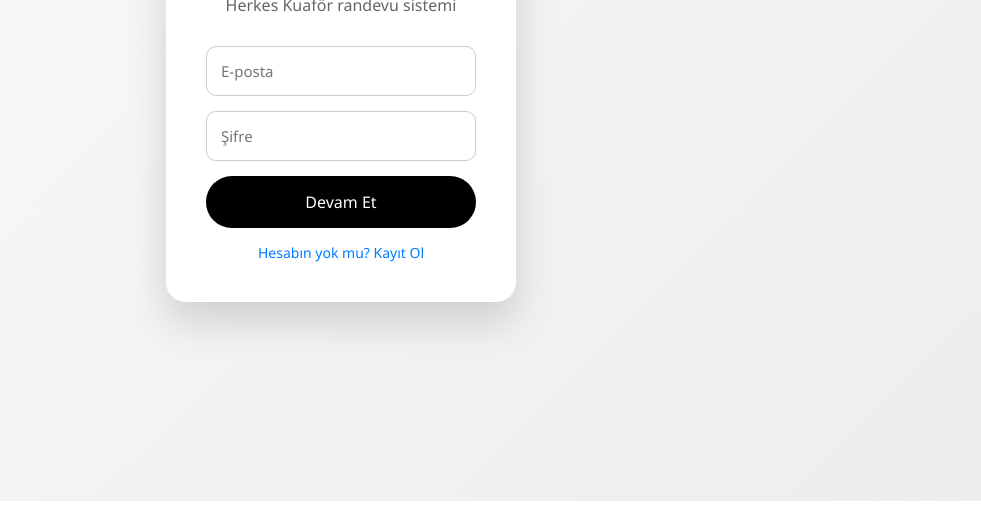
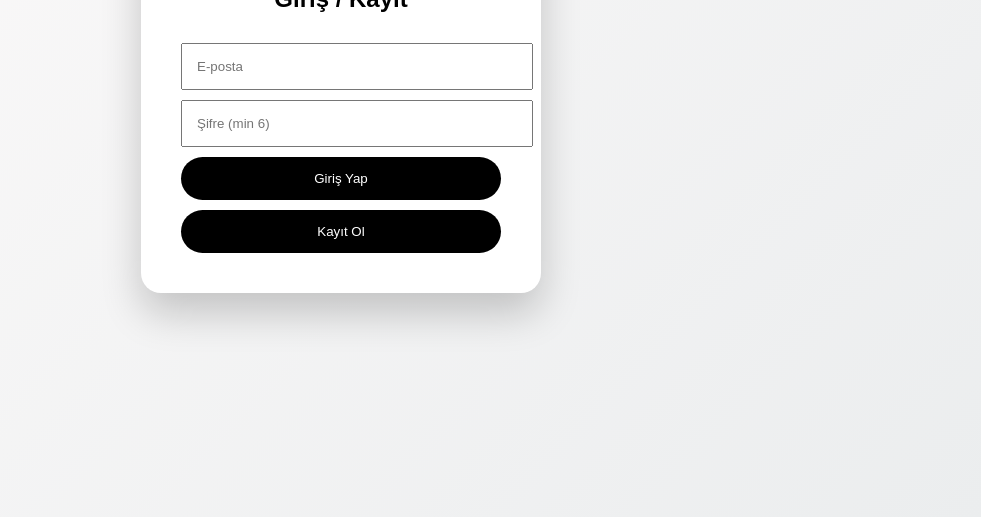
Before and after one commit to ornekst/-rneksite, a plain HTML site: page docs/index.html in a window 1280 px wide. Shown: the part 299-816 px from the top of the page, without its empty margins (299-1280 px from the left). Drawn offline with Linux system fonts and the light colour scheme.

Commit message:
Update index.html

```diff
--- a/docs/index.html
+++ b/docs/index.html
@@ -5,129 +5,90 @@
 <meta name="viewport" content="width=device-width, initial-scale=1.0">
 <title>Herkes Kuaför | Giriş</title>
 
-<style>
-*{
-  margin:0;
-  padding:0;
-  box-sizing:border-box;
-  font-family: 'Segoe UI', sans-serif;
+<!-- Firebase CDN -->
+<script type="module">
+import { initializeApp } from "https://www.gstatic.com/firebasejs/10.12.2/firebase-app.js";
+import { getAuth, createUserWithEmailAndPassword, signInWithEmailAndPassword }
+from "https://www.gstatic.com/firebasejs/10.12.2/firebase-auth.js";
+
+const firebaseConfig = {
+  apiKey: "AIzaSyAgdg5htXKfqHvlC3z1Fcx7v-c0TrXzY1A",
+  authDomain: "berber-randevu1.firebaseapp.com",
+  projectId: "berber-randevu1",
+  storageBucket: "berber-randevu1.firebasestorage.app",
+  messagingSenderId: "121530300487",
+  appId: "1:121530300487:web:794d76dd009541572a9962"
+};
+
+const app = initializeApp(firebaseConfig);
+const auth = getAuth(app);
+
+// GİRİŞ
+window.girisYap = function(){
+  const email = document.getElementById("email").value;
+  const sifre = document.getElementById("sifre").value;
+
+  signInWithEmailAndPassword(auth, email, sifre)
+    .then(() => {
+      alert("Giriş başarılı 🔥");
+      // 2. adımda buradan site.html'ye geçeceğiz
+    })
+    .catch(err => alert(err.message));
 }
 
+// KAYIT
+window.kayitOl = function(){
+  const email = document.getElementById("email").value;
+  const sifre = document.getElementById("sifre").value;
+
+  createUserWithEmailAndPassword(auth, email, sifre)
+    .then(() => alert("Kayıt başarılı, şimdi giriş yap"))
+    .catch(err => alert(err.message));
+}
+</script>
+
+<style>
 body{
   height:100vh;
-  background:linear-gradient(135deg,#fdfbfb,#ebedee);
   display:flex;
   justify-content:center;
   align-items:center;
+  background:linear-gradient(135deg,#fdfbfb,#ebedee);
+  font-family:Arial;
 }
-
-/* CARD */
-.login-box{
+.box{
   background:white;
-  width:350px;
   padding:40px;
+  width:320px;
   border-radius:20px;
-  box-shadow:0 20px 40px rgba(0,0,0,0.15);
-  animation:fadeIn 1s ease;
+  box-shadow:0 20px 40px rgba(0,0,0,.2);
 }
-
-@keyframes fadeIn{
-  from{opacity:0; transform:translateY(20px);}
-  to{opacity:1; transform:translateY(0);}
-}
-
-.login-box h1{
-  text-align:center;
-  margin-bottom:10px;
-}
-
-.login-box p{
-  text-align:center;
-  color:#666;
-  margin-bottom:30px;
-}
-
-input{
+h2{text-align:center;}
+input,button{
   width:100%;
   padding:14px;
-  margin-bottom:15px;
-  border-radius:10px;
-  border:1px solid #ccc;
-  font-size:15px;
+  margin-top:10px;
 }
-
 button{
-  width:100%;
-  padding:15px;
-  border:none;
-  border-radius:50px;
   background:black;
   color:white;
-  font-size:16px;
+  border:none;
+  border-radius:30px;
   cursor:pointer;
-  transition:0.3s;
 }
-
-button:hover{
-  background:#333;
-  transform:scale(1.03);
-}
-
-.switch{
-  text-align:center;
-  margin-top:15px;
-  font-size:14px;
-  cursor:pointer;
-  color:#007bff;
-}
+button:hover{background:#333;}
 </style>
 </head>
 
 <body>
 
-<div class="login-box">
-  <h1 id="title">Giriş Yap</h1>
-  <p id="desc">Herkes Kuaför randevu sistemi</p>
-
-  <input type="email" placeholder="E-posta">
-  <input type="password" placeholder="Şifre">
-
-  <button onclick="giris()">Devam Et</button>
-
-  <div class="switch" onclick="degistir()">
-    Hesabın yok mu? Kayıt Ol
-  </div>
+<div class="box">
+  <h2>Giriş / Kayıt</h2>
+  <input id="email" type="email" placeholder="E-posta">
+  <input id="sifre" type="password" placeholder="Şifre (min 6)">
+  <button onclick="girisYap()">Giriş Yap</button>
+  <button onclick="kayitOl()">Kayıt Ol</button>
 </div>
-
-<script>
-let girisModu = true;
-
-function degistir(){
-  const title = document.getElementById("title");
-  const desc = document.getElementById("desc");
-  const btn = document.querySelector("button");
-  const sw = document.querySelector(".switch");
-
-  if(girisModu){
-    title.innerText = "Kayıt Ol";
-    desc.innerText = "Yeni hesap oluştur";
-    btn.innerText = "Kayıt Ol";
-    sw.innerText = "Zaten hesabın var mı? Giriş Yap";
-  }else{
-    title.innerText = "Giriş Yap";
-    desc.innerText = "Herkes Kuaför randevu sistemi";
-    btn.innerText = "Devam Et";
-    sw.innerText = "Hesabın yok mu? Kayıt Ol";
-  }
-
-  girisModu = !girisModu;
-}
-
-function giris(){
-  alert("Şimdilik sadece ekran 😎\n2. adımda gerçek giriş yapacağız");
-  // BURAYA 2. ADIMDA Firebase ekleyeceğiz
-}
-</script>
 
 </body>
 </html>
```
